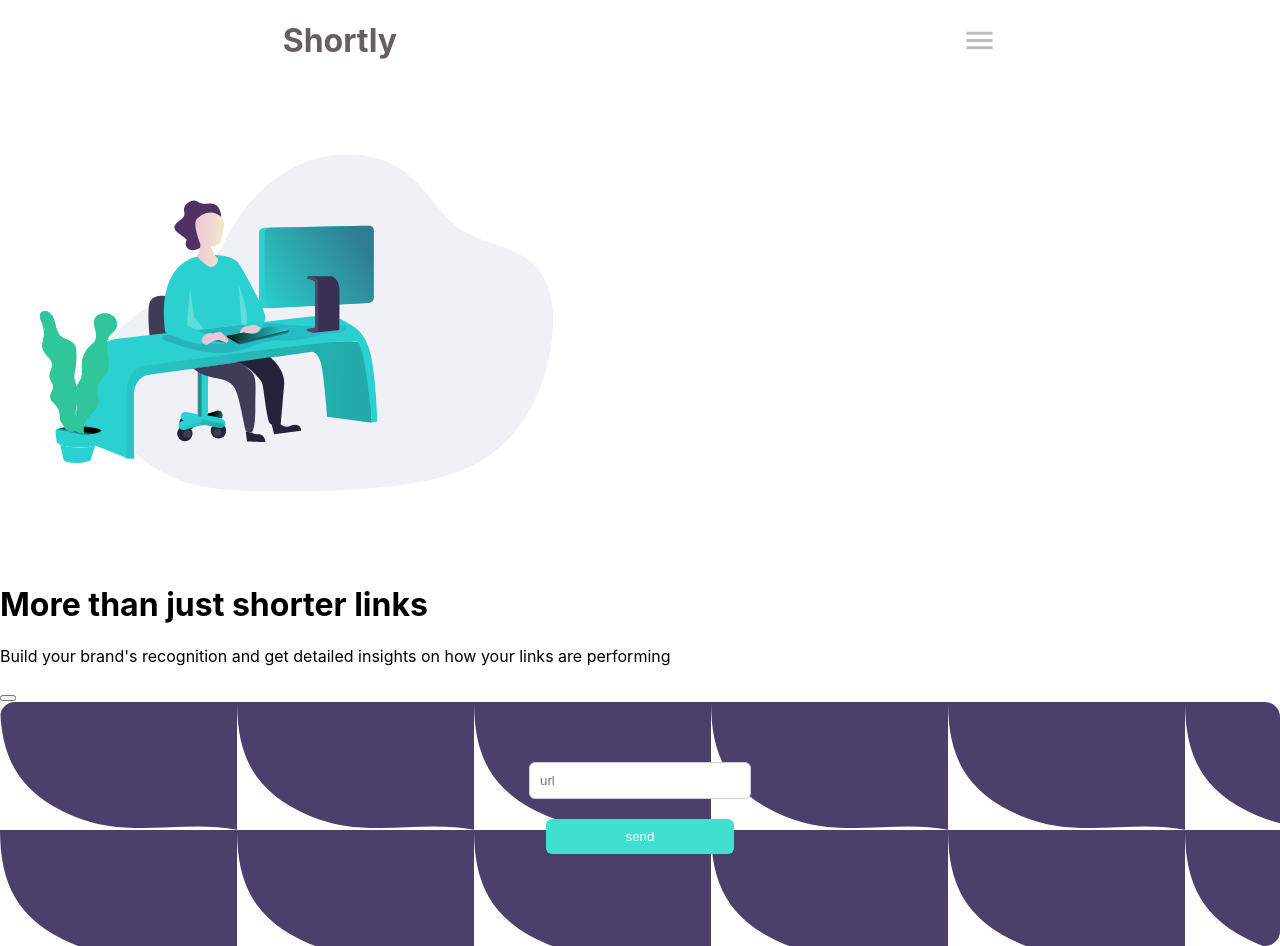
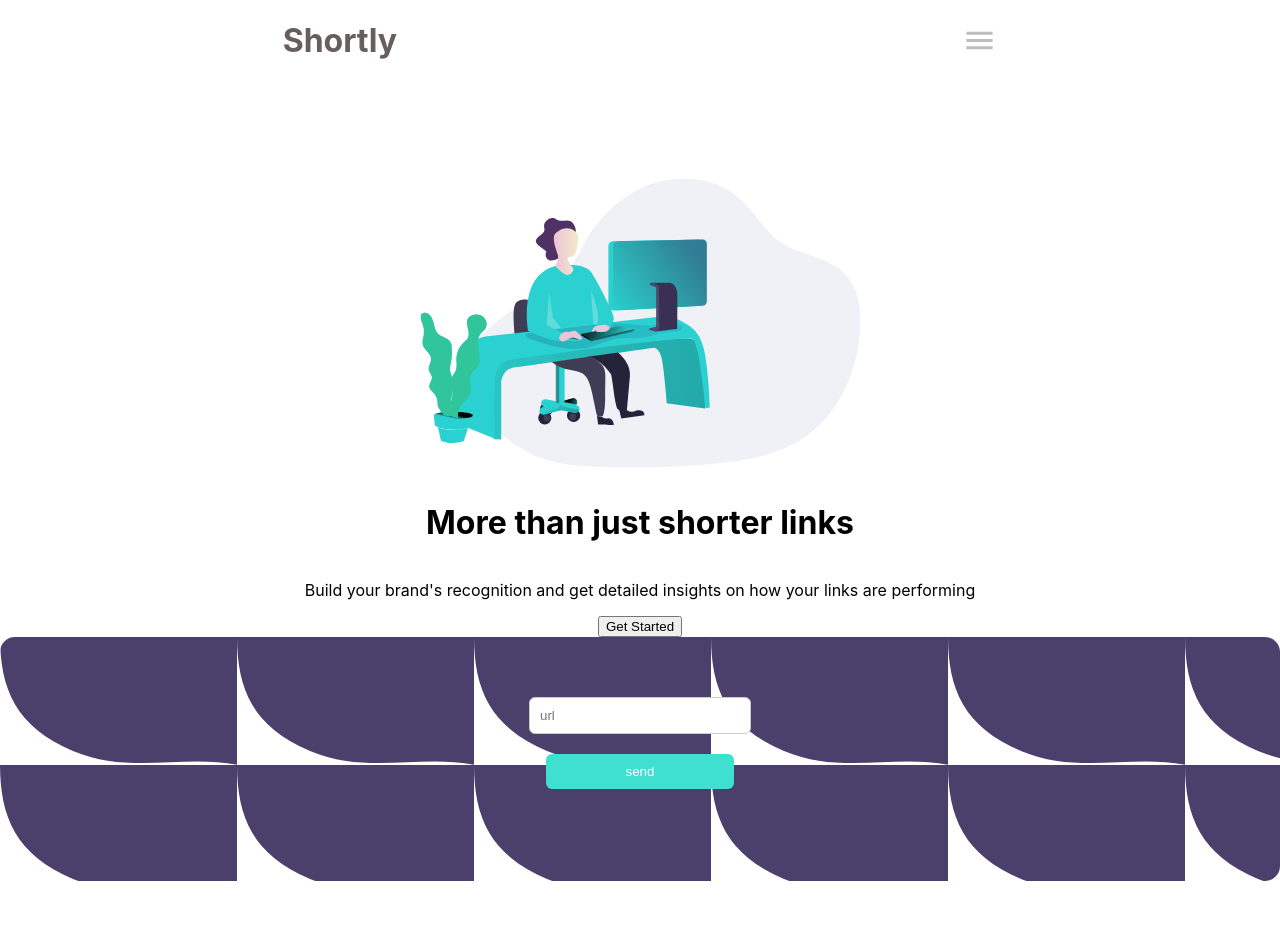
Before and after one commit to andreprogramador1/link-shortener, a React (Create React App) app: page / in a window 1280 px wide. After the commit the page ends 881 px from the top, so only its background shows below. Built offline with nearby package versions, Linux system fonts and the light colour scheme.

Commit message:
hero absolute image fixed

```diff
--- a/src/App.js
+++ b/src/App.js
@@ -5,7 +5,7 @@ import {Hero} from './components/Hero'
 
 function App() {
   return (
-    <div className="App" style={{ overflow: 'hidden' }}>
+    <div className="App" style={{ overflowX: 'hidden'}}>
       <Nav/>
       <Hero/>
       <Shortner/>
--- a/src/components/Hero/style.js
+++ b/src/components/Hero/style.js
@@ -3,10 +3,23 @@ import styled from 'styled-components'
 export const Container = styled.div`
   display: flex;
   flex-direction: column;
+  overflow-x: hidden;
+  position: relative;
+  align-items: center;
 
   svg {
-    overflow: hidden;
-    transform: scale(0.7)
-    translateX(-100px);
+    transform: scale(0.6);
+    position: absolute;
+    top: 0;
+
+  }
+
+  .content {
+    display: flex;
+    flex-direction: column;
+    justify-content: center;
+    align-items: center;
+    text-align: center;
+    margin-top: 400px;
   }
 `;
```
Also changed, not shown: src/components/Hero/index.js, 1 other file (tests, documents, lock files or other folders).
